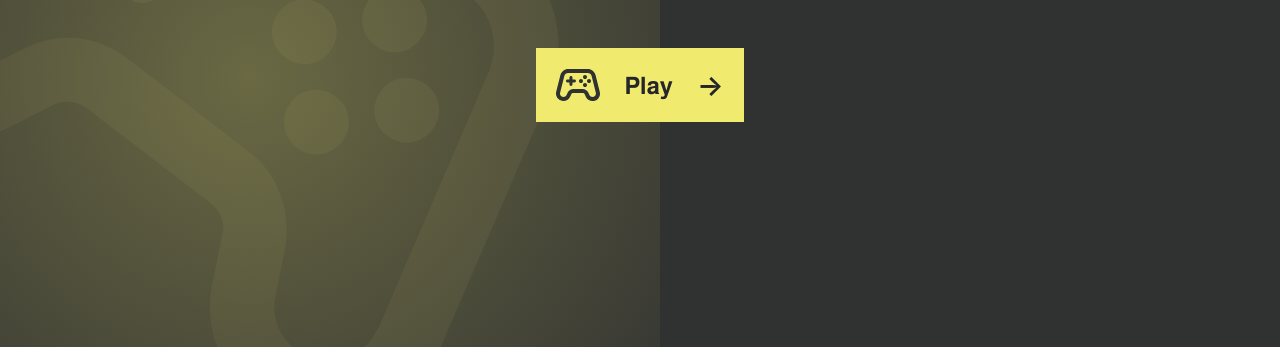
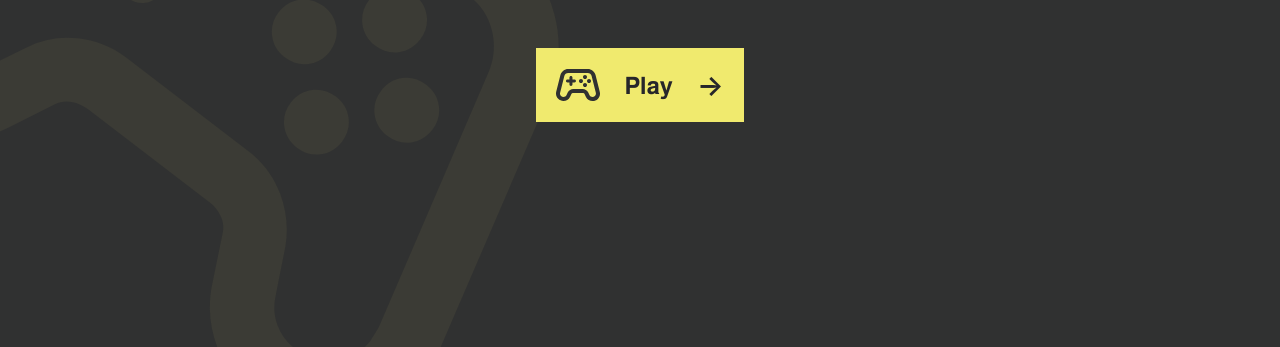
Before and after one commit to NouBou1/memory_ts, a website built with Vite: page index.html in a window 1280 px wide. Shown: the part 453-800 px from the top of the page. Built offline with nearby package versions, Linux system fonts and the light colour scheme.

Commit message:
Remove the glow behind the controller on the home page
The radial gradient did not work visually, the controller now sits on the
plain dark background.

```diff
--- a/src/styles/styles.scss
+++ b/src/styles/styles.scss
@@ -83,20 +83,6 @@ body {
         background-repeat: no-repeat;
         background-size: contain;
         background-position: bottom left;
-        pointer-events: none;
-    }
-
-    &::after {
-        content: '';
-        position: absolute;
-        left: -160px;
-        bottom: -140px;
-        width: 820px;
-        height: 820px;
-        background-image: radial-gradient(circle at center,
-            rgb(240 234 110 / 30%) 0%,
-            rgb(240 234 110 / 15%) 50%,
-            rgb(240 234 110 / 0%) 100%);
         pointer-events: none;
     }
 
```
